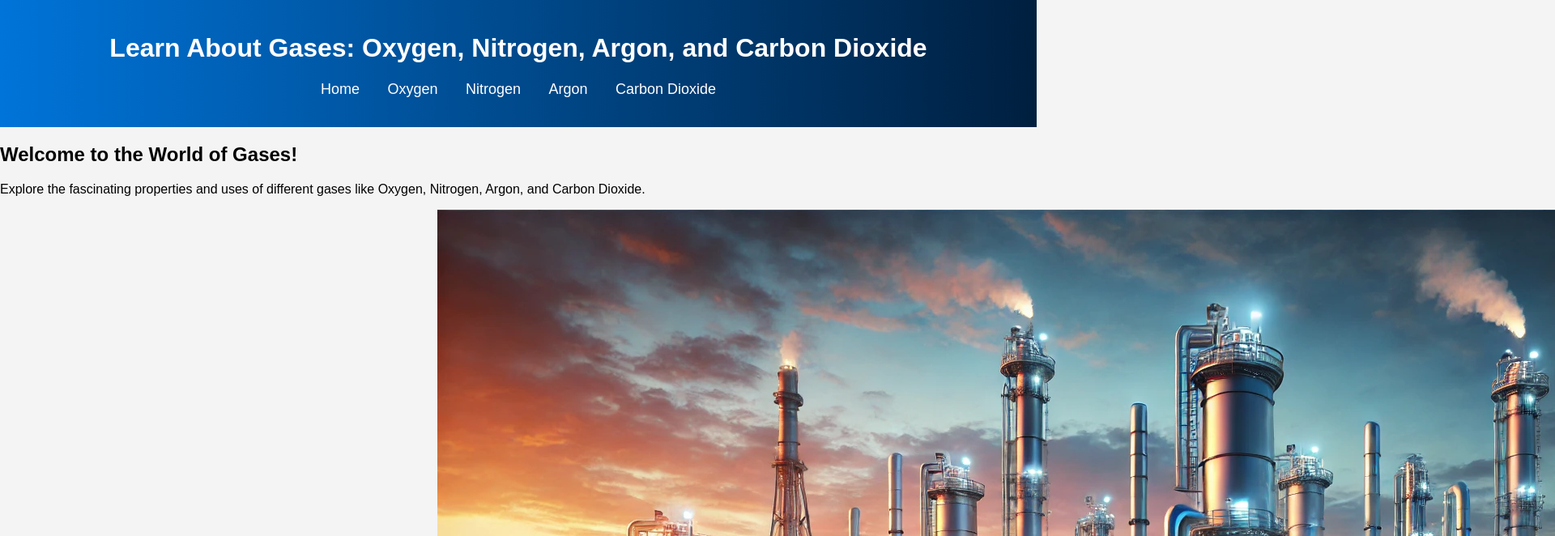
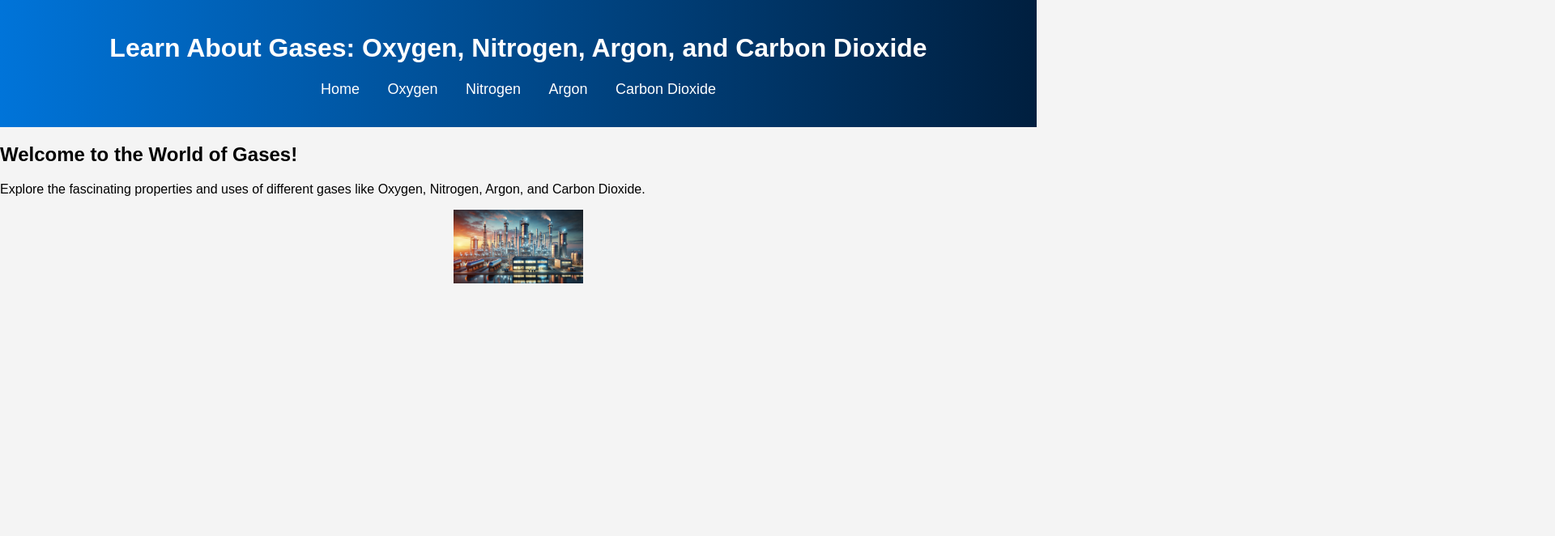
Before and after one commit to anmode10/my-website, a plain HTML site: page index.html in a window 1280 px wide. Shown: the top 662 px of the page at 81% size, 1920 px wide, since content can reach past the window. Drawn offline with Linux system fonts and the light colour scheme.

Commit message:
Update styles.css

```diff
--- a/styles.css
+++ b/styles.css
@@ -82,3 +82,10 @@ button:hover {
   background-size: cover;
   margin: auto;
 }
+
+img {
+  max-width: 80%;
+  height: auto;
+  display: block;
+  margin: auto;
+}
```
